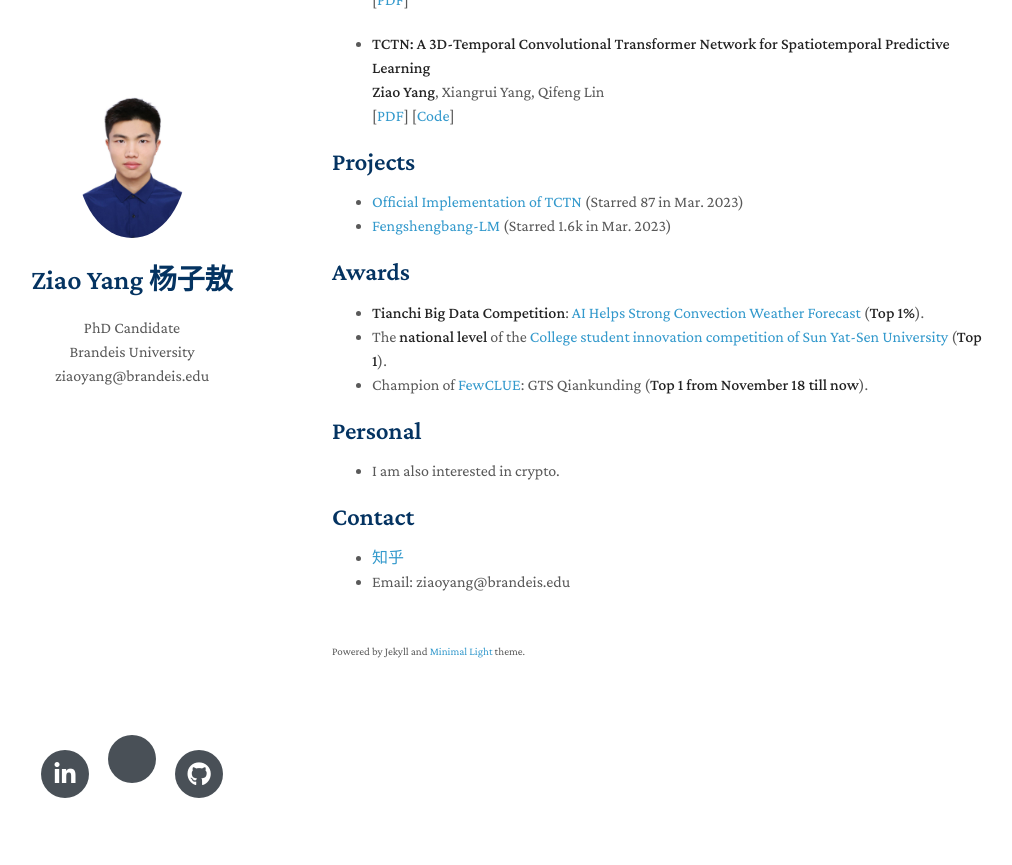
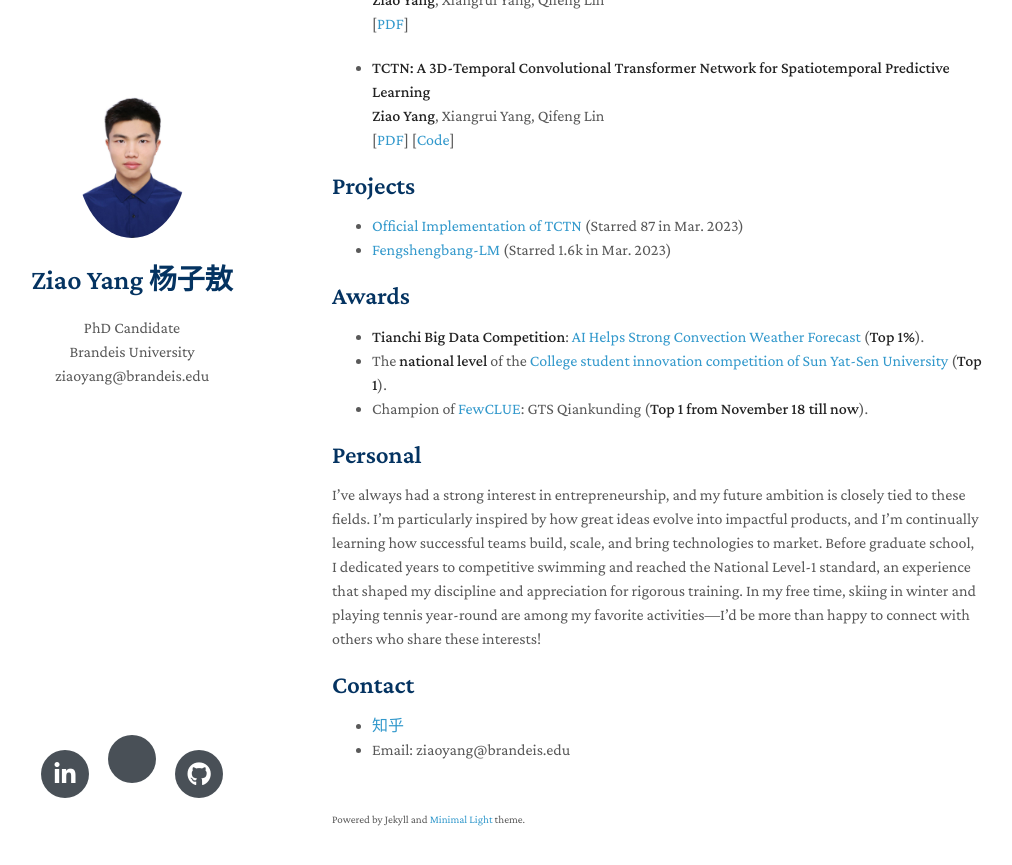
Before and after one commit to yangziao56/homepage, a Jekyll site: the page built from index.md, in a window 1280 px wide and 900 px high, scrolled down 1109 px. Shown: the top 865 px of the window, without its empty margins (138-1150 px from the left). Built offline with Jekyll 4.4.1, drawn with Linux system fonts in a browser that asks for light colours; nearby versions of some CDN libraries; a style sheet for code colours, icons or effects is not loaded; our own code applies the rules of GitHub Pages for plain Markdown files; some of the changed text lies outside the part shown.

Commit message:
Update personal section

```diff
--- a/index.md
+++ b/index.md
@@ -17,6 +17,7 @@ During these years, I had the opportunity to intern in industry and greatly enjo
 - **Meta-Learning**
 
 ## News
+- **[May. 2025]** I joined Adobe as an MLE Intern.
 - **[May. 2023]** I assisted Dr. Qi Lu to craft his presentation ["The new paradigm brought about by Foundation models."](https://www.bilibili.com/video/BV1mM4y147qw/?spm_id_from=333.337.search-card.all.click)
 - **[Apr. 2023]** I returned to Chengdu No.7 High School (Prof. Fei-Fei li and Xiaochuan Wang are alumni) and gave a talk about ChatGPT.
 - **[Nov. 2022]** My project in IDEA, GTS Qiankunding won the [FewCLUE](https://www.cluebenchmarks.com/fewclue.html) championship .
@@ -68,7 +69,7 @@ During these years, I had the opportunity to intern in industry and greatly enjo
 
 
 ## Personal
-- I am also interested in crypto.
+I've always had a strong interest in entrepreneurship, and my future ambition is closely tied to these fields. I'm particularly inspired by how great ideas evolve into impactful products, and I'm continually learning how successful teams build, scale, and bring technologies to market. Before graduate school, I dedicated years to competitive swimming and reached the National Level-1 standard, an experience that shaped my discipline and appreciation for rigorous training. In my free time, skiing in winter and playing tennis year-round are among my favorite activities—I’d be more than happy to connect with others who share these interests!
 
 ## Contact
 - [知乎](https://www.zhihu.com/people/qi-dian-5-52-16)
```
